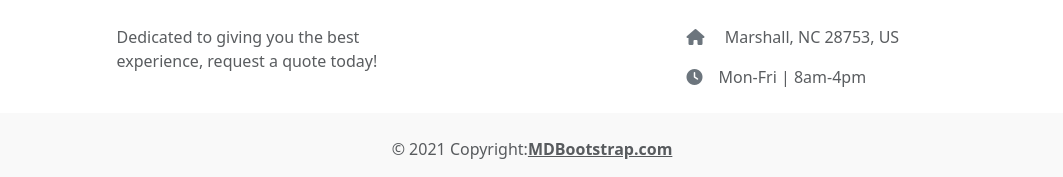
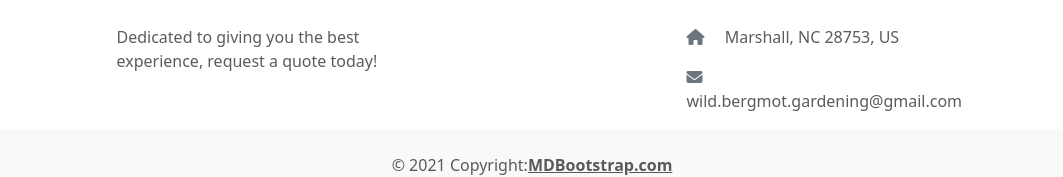
Before and after one commit to johnboy514/landscapingwildbergamot, a React (Create React App) app: page / in a window 1280 px wide. Shown: the part 945-1122 px from the top of the page, without its empty margins (108-1171 px from the left). Built offline with nearby package versions, Linux system fonts and the light colour scheme.

Commit message:
added email removed hours

```diff
--- a/src/components/Footer.js
+++ b/src/components/Footer.js
@@ -16,11 +16,11 @@ function Footer() {
                 <div className="col-md-4 col-lg-3 col-xl-3 mx-auto mb-md-0 mb-4">
                   <h6 className="text-uppercase fw-bold mb-4">Info</h6>
                   <p><i className="fas fa-home me-3 text-secondary"></i> Marshall, NC 28753, US</p>
-                  {/* <p>
+                  <p>
                     <i className="fas fa-envelope me-3 text-secondary"></i>
-                    info@example.com
-                  </p> */}
-                  <p><i className="fas fa-clock me-3 text-secondary"></i>Mon-Fri | 8am-4pm</p>
+                    wild.bergmot.gardening@gmail.com
+                  </p>
+                  {/* <p><i className="fas fa-clock me-3 text-secondary"></i>Mon-Fri | 8am-4pm</p> */}
                   {/* <p><i className="fas fa-print me-3 text-secondary"></i> + 01 234 567 89</p> */}
                 </div>
               </div>
```
